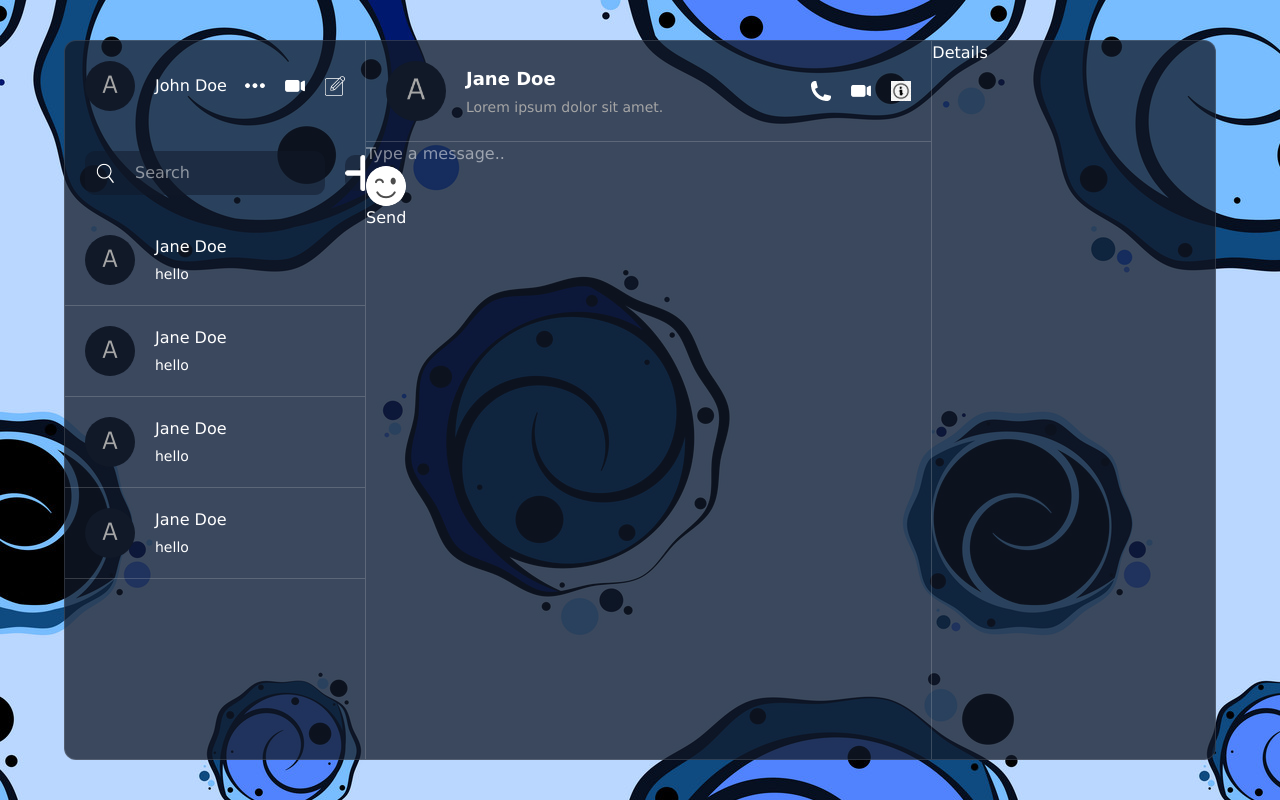
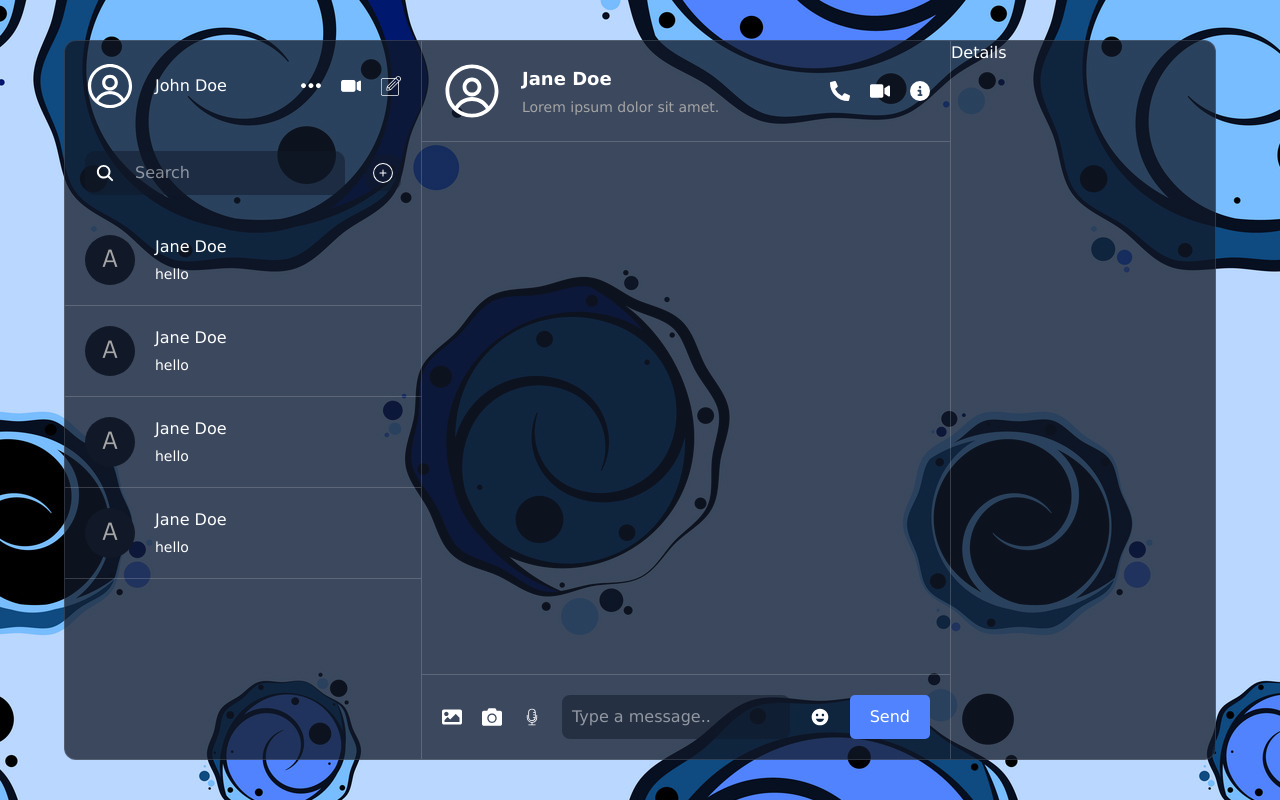
Before and after one commit to Subroto112001/Kotha, a React (Vite) app: page / in a window 1280 px wide. Built offline with nearby package versions, Linux system fonts and the light colour scheme.

Commit message:
chat part designing

```diff
--- a/package.json
+++ b/package.json
@@ -11,8 +11,10 @@
   },
   "dependencies": {
     "@tailwindcss/vite": "^4.1.4",
+    "emoji-picker-react": "^4.12.2",
     "react": "^19.0.0",
     "react-dom": "^19.0.0",
+    "react-icons": "^5.5.0",
     "tailwindcss": "^4.1.4"
   },
   "devDependencies": {
--- a/src/Comppnents/Chats/Chat.css
+++ b/src/Comppnents/Chats/Chat.css
@@ -1,22 +1,25 @@
- .chat{
+.chat {
   flex: 2;
   border-left: 1px solid #dddddd35;
   border-right: 1px solid #dddddd35;
   height: 100%;
+  display: flex;
+  flex-direction: column;
 }
- .top{
+/* top part css start */
+.top {
   padding: 20px;
   display: flex;
   justify-content: space-between;
   align-items: center;
   border-bottom: 1px solid #dddddd35;
 }
- .user{
+.user {
   display: flex;
   align-items: center;
   gap: 20px;
 }
- .useravatar{
+.useravatar {
   width: 60px;
   height: 60px;
   border-radius: 50%;
@@ -26,25 +29,96 @@
   -o-border-radius: 50%;
   object-fit: cover;
 }
-.texts{
+.texts {
   display: flex;
   flex-direction: column;
   gap: 5px;
 }
-.textsheader{
+.textsheader {
   font-size: 18px;
   font-weight: bold;
 }
-.texttitle{
+.texttitle {
   font-size: 14px;
   font-weight: 300;
   color: #a5a5a5;
 }
-.icons{
+.icons {
   display: flex;
   gap: 20px;
 }
-.iconsimg{
+.iconsimg {
   width: 20px;
   height: 20px;
+  cursor: pointer;
 }
+
+/* top part css end */
+
+/* center part css start */
+.center{
+   padding: 20px;
+   flex: 1;
+}
+/* center part css end*/
+
+/* bottom part css start */
+.bottom {
+   margin-top: auto;
+  padding: 20px;
+  display: flex;
+  align-items: center;
+  justify-content: space-between;
+  border-top: 1px solid #dddddd35;
+  gap: 20px;
+}
+.icons {
+  display: flex;
+  gap: 20px;
+}
+.iconsitem {
+  width: 20px;
+  height: 20px;
+  cursor: pointer;
+}
+.messageinput {
+  flex: 1;
+  background-color: rgba(17, 25, 40, 0.5);
+  border: none;
+  outline: none;
+  color: white;
+  padding: 10px;
+  border-radius: 8px;
+  -webkit-border-radius: 8px;
+  -moz-border-radius: 8px;
+  -ms-border-radius: 8px;
+  -o-border-radius: 8px;
+  font-size: 16px;
+}
+.emoji{
+   position: relative;
+}
+.emojiitems {
+  width: 20px;
+  height: 20px;
+  cursor: pointer;
+}
+
+.picker{
+   position: absolute;
+   top: 30px;
+   left: 0;
+}
+.sendButton {
+  background-color: #5183fe;
+  font-size: 16px;
+  color: white;
+  padding: 10px 20px;
+  border: none;
+  border-radius: 5px;
+  -webkit-border-radius: 5px;
+  -moz-border-radius: 5px;
+  -ms-border-radius: 5px;
+  -o-border-radius: 5px;
+  cursor: pointer;
+}
--- a/src/Comppnents/Chats/Chat.jsx
+++ b/src/Comppnents/Chats/Chat.jsx
@@ -1,36 +1,66 @@
-import React from 'react'
+import React, { useState } from 'react'
 import "./Chat.css";
 import avatar from '../../assets/avatar.png'
-import phone from '../../assets/phone.png'
-import video from '../../assets/video.png'
-import info from '../../assets/info.jpg'
-import emoji from '../../assets/emoji.png'
+import { CiMicrophoneOn } from 'react-icons/ci';
+import { FaCamera, FaImage, FaPhoneAlt, FaVideo } from 'react-icons/fa';
+import { MdEmojiEmotions } from 'react-icons/md';
+import { FaCircleInfo } from 'react-icons/fa6';
 
+import EmojiPicker from 'emoji-picker-react';
+import { RxAvatar } from 'react-icons/rx';
 const Chat = () => {
+  const [open, setOpen] = useState(false)
+  const [text, setText] = useState("")
+  const handleEmoji = (e) => {
+    setText((prev) => prev + e.emoji)
+    setOpen(false);
+  }
+
+
+
   return (
     <div className="chat">
       <div className="top">
         <div className="user">
-          <img src={avatar} alt={avatar} className="useravatar" />
-          <di className="texts">
+          <RxAvatar  className="useravatar" />
+          <div className="texts">
             <span className="textsheader">Jane Doe</span>
             <p className="texttitle">Lorem ipsum dolor sit amet.</p>
-          </di>
+          </div>
         </div>
         <div className="icons">
-          <img src={phone} alt={phone} className="iconsimg" />
-          <img src={video} alt={video} className="iconsimg" />
-          <img src={info} alt={info} className="iconsimg" />
+          <FaPhoneAlt className="iconsimg" />
+          <FaVideo className="iconsimg" />
+          <FaCircleInfo className="iconsimg" />
         </div>
       </div>
-      <div className="center"></div>
+      <div className="center">
+
+
+
+
+
+      </div>
       <div className="bottom">
         <div className="icons">
+          <FaImage className="iconsitem" />
+          <FaCamera className="iconsitem" />
+          <CiMicrophoneOn className="iconsitem" />
+        </div>
+        <input
+          type="text"
+          placeholder="Type a message.."
+          className="messageinput"
+          value={text}
+          onChange={e=>setText(e.target.value)}
+        />
+        <div className="emoji">
+          <MdEmojiEmotions className="emojiitems" onClick={() => setOpen((prev) => !prev)} />
 
-        </div>
-        <input type="text" placeholder="Type a message.." />
-        <div className="emoji">
-          <img src={emoji} alt={emoji} className="emojiimg" />
+          <div className="picker">
+
+          <EmojiPicker open={open} onEmojiClick={handleEmoji} />
+          </div>
         </div>
         <button className="sendButton">Send</button>
       </div>
--- a/src/Comppnents/List/Chatlist/Chatlist.css
+++ b/src/Comppnents/List/Chatlist/Chatlist.css
@@ -43,6 +43,11 @@
     -ms-border-radius: 10px;
     -o-border-radius: 10px;
     cursor: pointer;
+    display: flex;
+    justify-content: center;
+    align-items: center;
+    font-size: 24px;
+    font-weight: 700;
 }
 .item{
     display: flex;
--- a/src/Comppnents/List/Chatlist/Chatlist.jsx
+++ b/src/Comppnents/List/Chatlist/Chatlist.jsx
@@ -1,24 +1,23 @@
 import React, { useState } from "react";
 import "./Chatlist.css";
 import searchImage from "../../../assets/search.png";
-import plus from "../../../assets/plus.png";
-import minus from "../../../assets/minus.png";
 import avatar from "../../../assets/avatar.png";
+
+import { IoSearch } from "react-icons/io5";
+import { CiCircleMinus, CiCirclePlus } from "react-icons/ci";
 const Chatlist = () => {
   const [addMode, setAddmode] = useState(false);
   return (
     <div className="chatlist">
       <div className="search">
         <div className="searchBar">
-          <img className="searchImg" src={searchImage} alt={searchImage} />
+          <IoSearch className="searchImg" />
           <input className="searchInput" type="text" placeholder="Search" />
         </div>
-        <img
-          className="plushicon"
-          src={addMode ? minus : plus}
-          onClick={() => setAddmode((prev) => !prev)}
-          alt={plus}
-        />
+
+        <div className="plushicon" onClick={() => setAddmode((prev) => !prev)}>
+          {addMode ? <CiCircleMinus /> : <CiCirclePlus />}
+        </div>
       </div>
       <div className="item">
         <img src={avatar} alt={avatar} className="chatavatar" />
--- a/src/Comppnents/List/Userinfo/UserInfo.jsx
+++ b/src/Comppnents/List/Userinfo/UserInfo.jsx
@@ -4,6 +4,7 @@ import more from '../../../assets/more.png'
 import video from '../../../assets/video.png'
 import edit from '../../../assets/edit.png'
 import avatar from '../../../assets/avatar.png'
+import { RxAvatar } from 'react-icons/rx'
 
 
 
@@ -11,7 +12,7 @@ const UserInfo = () => {
   return (
     <div className="userinfo">
       <div className="user">
-        <img className="avatar" src={avatar} alt={avatar} />
+        <RxAvatar  className="avatar"  />
         <h2>John Doe</h2>
       </div>
       <div className="icons">
```
Also changed, not shown: 1 other file (tests, documents, lock files or other folders). Lines whose indentation alone changed are shown as unchanged.
